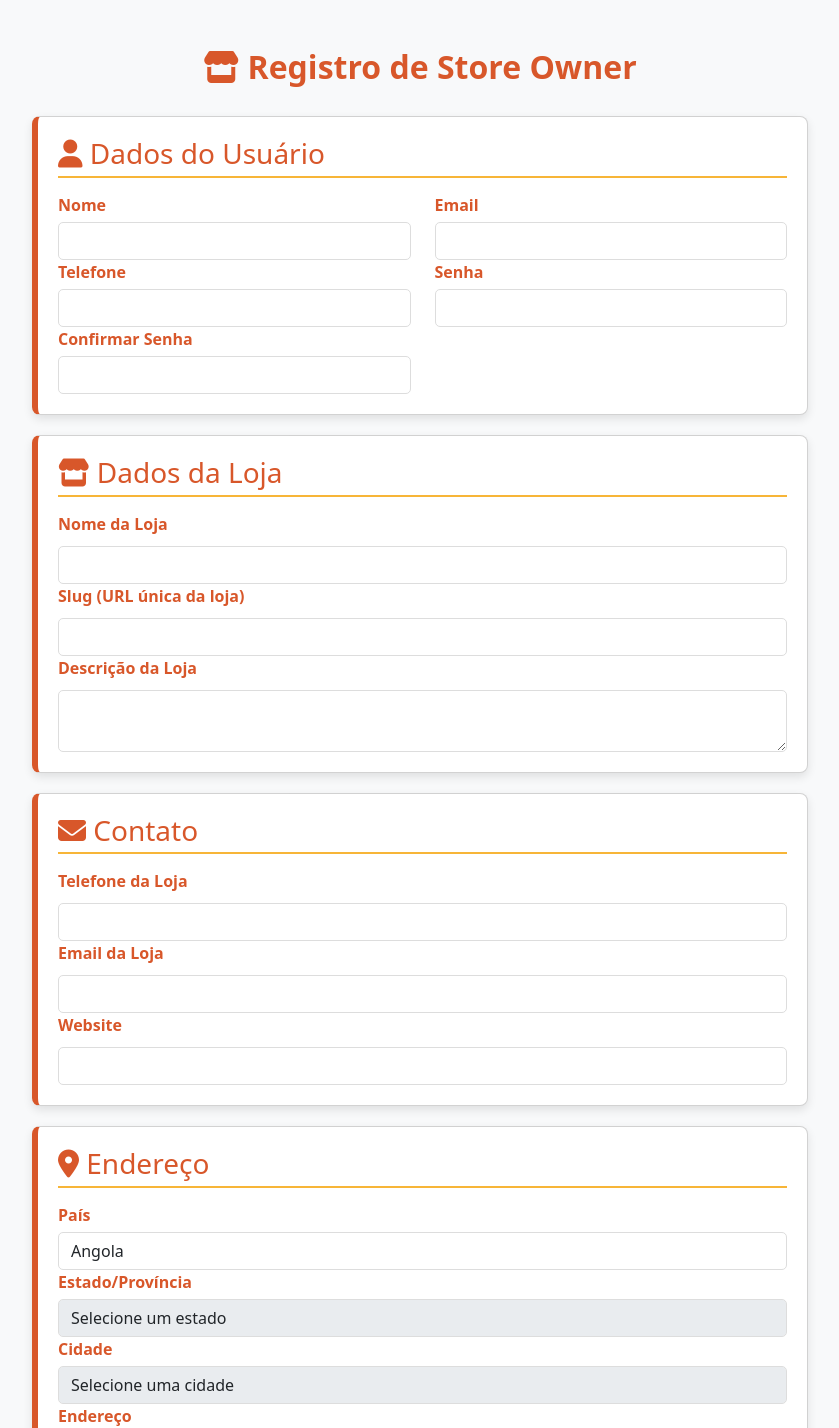
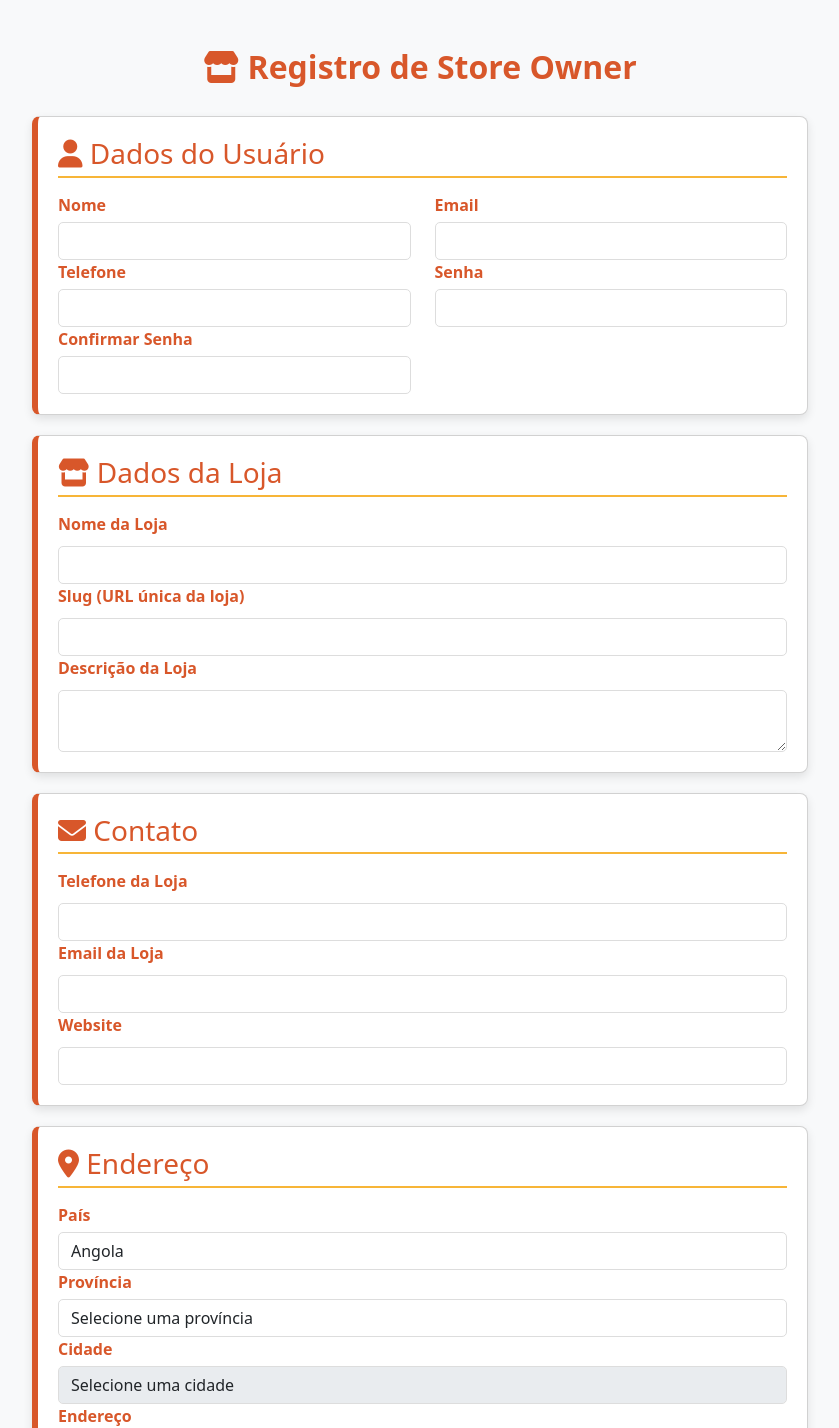
Before and after one commit to Erick0011/Mercangola, a Flask app: page /register_store_owner in a window 1280 px wide. Shown: the top 1428 px of the page, without its empty margins (220-1059 px from the left). Run offline with Flask 3, Linux system fonts and the light colour scheme; some libraries are stand-ins or nearby versions.

Commit message:
aaaaaaaaaaaaaaaahhhhhhhhhhhhhhh

```diff
--- a/app/templates/public/register_store_owner.html
+++ b/app/templates/public/register_store_owner.html
@@ -150,9 +150,9 @@
             <label>País</label>
             <input type="text" class="form-control" value="Angola" readonly>
 
-            <label>Estado/Província</label>
-            <select id="state" name="state" class="form-control" disabled>
-                <option value="">Selecione um estado</option>
+            <label>Província</label>
+            <select id="state" name="state" class="form-control" >
+                <option value="">Selecione uma província</option>
             </select>
 
             <label>Cidade</label>
@@ -240,18 +240,18 @@ $(document).ready(function() {
     $.getJSON('/get-angola_data', function(angolaData) {
         console.log(angolaData);  // Verifique se os dados estão chegando
 
-        // Preencher as províncias de Angola ao carregar a página
+        // Preencher as províncias de Angola automaticamente
         $('#state').html('<option value="">Selecione uma província</option>');
         angolaData.provincias.forEach(function(provincia) {
             $('#state').append(`<option value="${provincia.nome}">${provincia.nome}</option>`);
         });
 
-        // Quando a província é alterada, carregar os municípios
+        // Quando a província é alterada
         $('#state').change(function() {
             const provinciaSelecionada = $(this).val();
-            $('#city').html('<option value="">Selecione um município</option>');
+            $('#city').prop('disabled', false).html('<option value="">Selecione um município</option>');
 
-            // Encontrar a província e preencher os municípios
+            // Encontrar a província selecionada e preencher os municípios
             const provincia = angolaData.provincias.find(p => p.nome === provinciaSelecionada);
             if (provincia) {
                 provincia.municipios.forEach(function(municipio) {
@@ -259,12 +259,19 @@ $(document).ready(function() {
                 });
             }
         });
+        // Quando o município é alterado, habilita o campo "Endereço"
+        $('#city').change(function() {
+            if ($(this).val()) {
+                $('#address').prop('disabled', false);
+            } else {
+                $('#address').prop('disabled', true).val('');
+            }
+        });
 
     }).fail(function() {
         alert("Erro ao carregar os dados de Angola.");
     });
 });
-
 </script>
 
 
```
